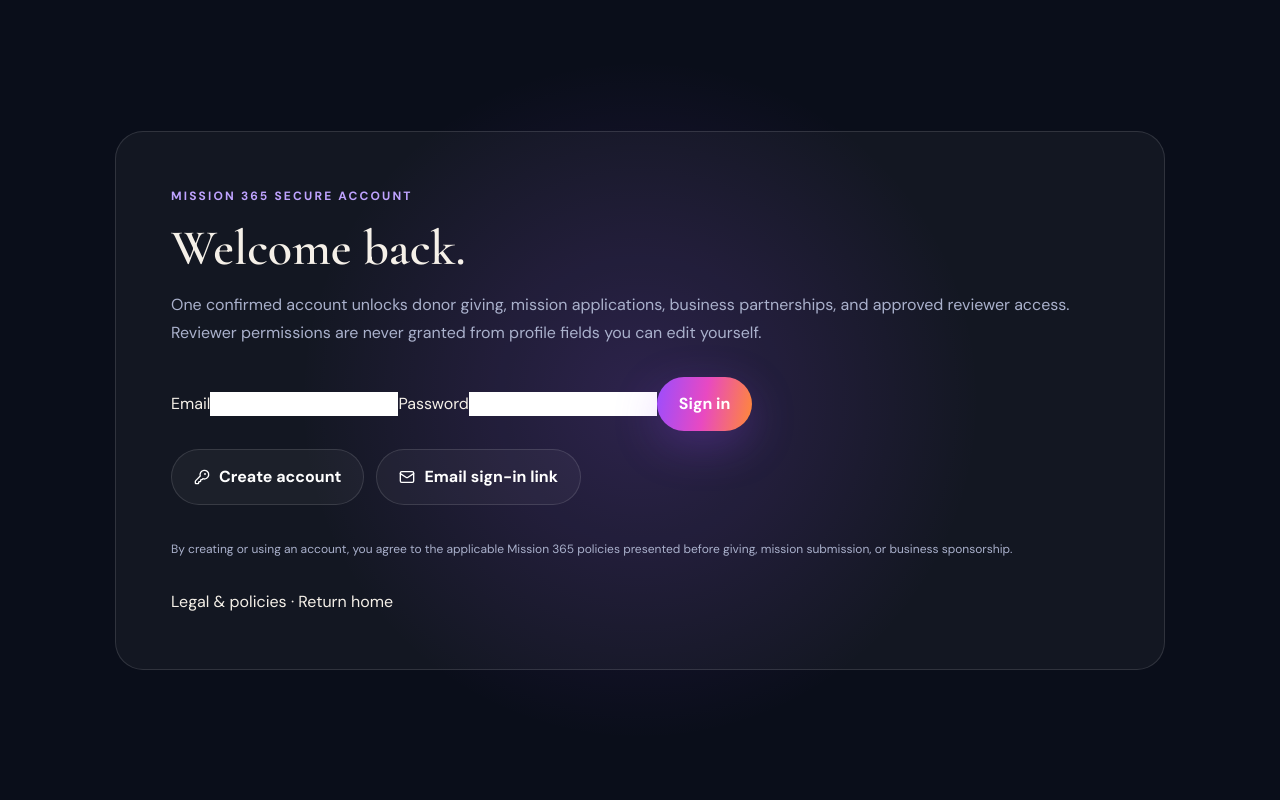
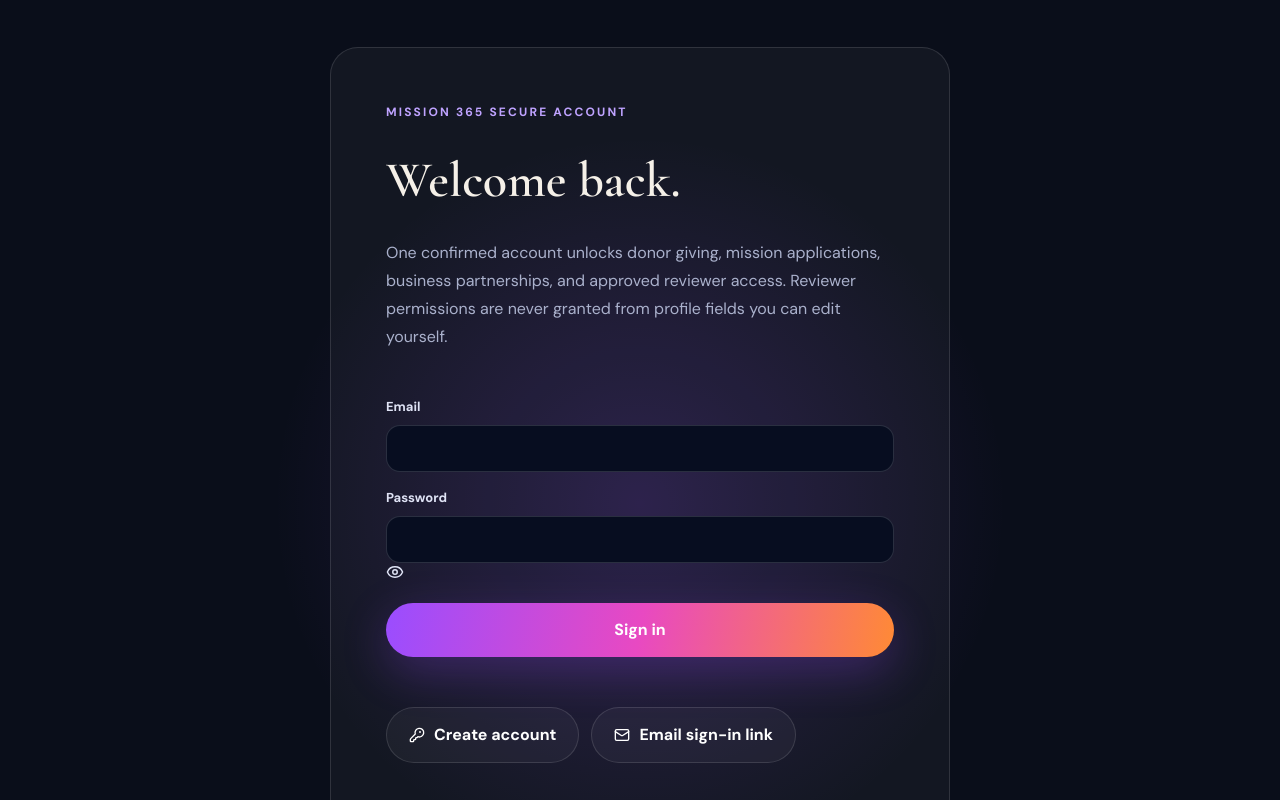
Before and after one commit to dolodorsey/mission-365, a Next.js app: page /login in a window 1280 px wide. Shown: the top 800 px of the page. Built offline with nearby package versions, Linux system fonts and the light colour scheme.

Commit message:
Fix Mission 365 password input and login layout

```diff
--- a/src/app/login/page.tsx
+++ b/src/app/login/page.tsx
@@ -2,13 +2,14 @@
 
 import { FormEvent, useState } from 'react'
 import Link from 'next/link'
-import { KeyRound, Mail } from 'lucide-react'
+import { Eye, EyeOff, KeyRound, Mail } from 'lucide-react'
 import { supabase } from '@/lib/supabase'
 
 type Mode='login'|'signup'|'magic'
 export default function LoginPage(){
   const [email,setEmail]=useState('')
   const [password,setPassword]=useState('')
+  const [showPassword,setShowPassword]=useState(false)
   const [mode,setMode]=useState<Mode>('login')
   const [message,setMessage]=useState('')
   const [busy,setBusy]=useState(false)
@@ -26,19 +27,26 @@
     window.location.href='/app'
   }
 
-  return <main className="status-page"><form className="status-card apply-card" onSubmit={submit}>
+  return <main className="status-page"><form className="status-card auth-card application-form" onSubmit={submit}>
     <p className="eyebrow">Mission 365 secure account</p>
     <h1>{mode==='login'?'Welcome back.':mode==='signup'?'Create your account.':'Email me a secure sign-in link.'}</h1>
     <p>One confirmed account unlocks donor giving, mission applications, business partnerships, and approved reviewer access. Reviewer permissions are never granted from profile fields you can edit yourself.</p>
-    <label>Email<input value={email} onChange={e=>setEmail(e.target.value)} type="email" autoComplete="email" required /></label>
-    {mode!=='magic'&&<label>Password<input value={password} onChange={e=>setPassword(e.target.value)} type="password" autoComplete={mode==='login'?'current-password':'new-password'} minLength={8} required /></label>}
-    <button className="button" disabled={busy}>{busy?'Working…':mode==='login'?'Sign in':mode==='signup'?'Create account':'Send secure link'}</button>
-    {message&&<article className="role-card" style={{marginTop:12}}><strong>{message}</strong></article>}
-    <div className="hero-actions" style={{marginTop:18}}>
+    <label htmlFor="mission365-email">Email
+      <input id="mission365-email" value={email} onChange={e=>setEmail(e.target.value)} type="email" autoComplete="email" autoCapitalize="none" spellCheck={false} required />
+    </label>
+    {mode!=='magic'&&<label htmlFor="mission365-password">Password
+      <span className="password-field">
+        <input id="mission365-password" value={password} onChange={e=>setPassword(e.target.value)} type={showPassword?'text':'password'} autoComplete={mode==='login'?'current-password':'new-password'} minLength={8} required />
+        <button className="password-toggle" type="button" onClick={()=>setShowPassword(v=>!v)} aria-label={showPassword?'Hide password':'Show password'}>{showPassword?<EyeOff size={18}/>:<Eye size={18}/>}</button>
+      </span>
+    </label>}
+    <button className="button auth-submit" disabled={busy}>{busy?'Working…':mode==='login'?'Sign in':mode==='signup'?'Create account':'Send secure link'}</button>
+    {message&&<article className="role-card" style={{marginTop:4}}><strong>{message}</strong></article>}
+    <div className="hero-actions auth-actions">
       <button className="button button-ghost" type="button" onClick={()=>setMode(mode==='login'?'signup':'login')}><KeyRound size={16}/>{mode==='login'?'Create account':'Use password sign-in'}</button>
       <button className="button button-ghost" type="button" onClick={()=>setMode('magic')}><Mail size={16}/>Email sign-in link</button>
     </div>
     <p style={{fontSize:12}}>By creating or using an account, you agree to the applicable Mission 365 policies presented before giving, mission submission, or business sponsorship.</p>
-    <Link href="/legal">Legal & policies</Link> · <Link href="/">Return home</Link>
+    <div><Link href="/legal">Legal & policies</Link> · <Link href="/">Return home</Link></div>
   </form></main>
 }
```
